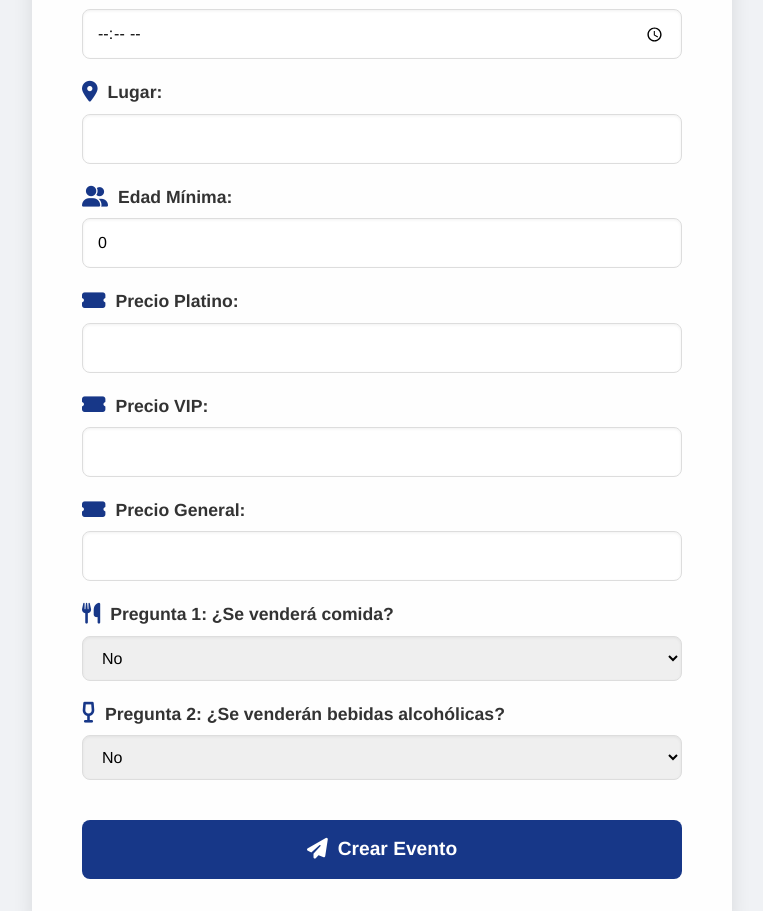
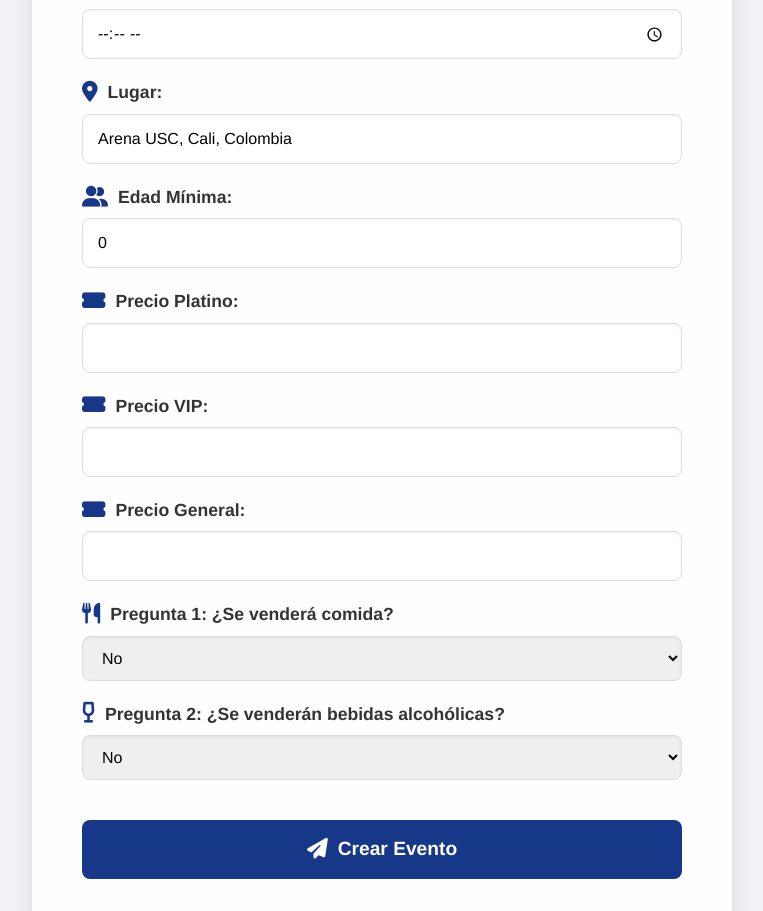
Before and after one commit to andybd2703/admininfo, a Vue app in the folder SIDE-frontend/: page /crear-eventos in a window 1280 px wide. Shown: the part 846-1757 px from the top of the page, without its empty margins (258-1021 px from the left). Built offline with nearby package versions, Linux system fonts and the light colour scheme; no server answers; sample sign-in values are in the browser's storage.

Commit message:
fijación lugar del evento

```diff
--- a/SIDE-frontend/src/views/CrearEventos.vue
+++ b/SIDE-frontend/src/views/CrearEventos.vue
@@ -42,7 +42,7 @@
 
         <div class="form-group">
           <label for="place"><i class="fas fa-map-marker-alt"></i> Lugar:</label>
-          <input type="text" id="place" v-model="event.place" required />
+          <input type="text" id="place" v-model="event.place" readonly />
         </div>
 
         <div class="form-group">
@@ -105,7 +105,7 @@ export default {
         image: null,
         date: '',
         time: '',
-        place: '',
+        place: 'Arena USC, Cali, Colombia',
         age_limit: 0,
         category: '',
         tickets: {
```
